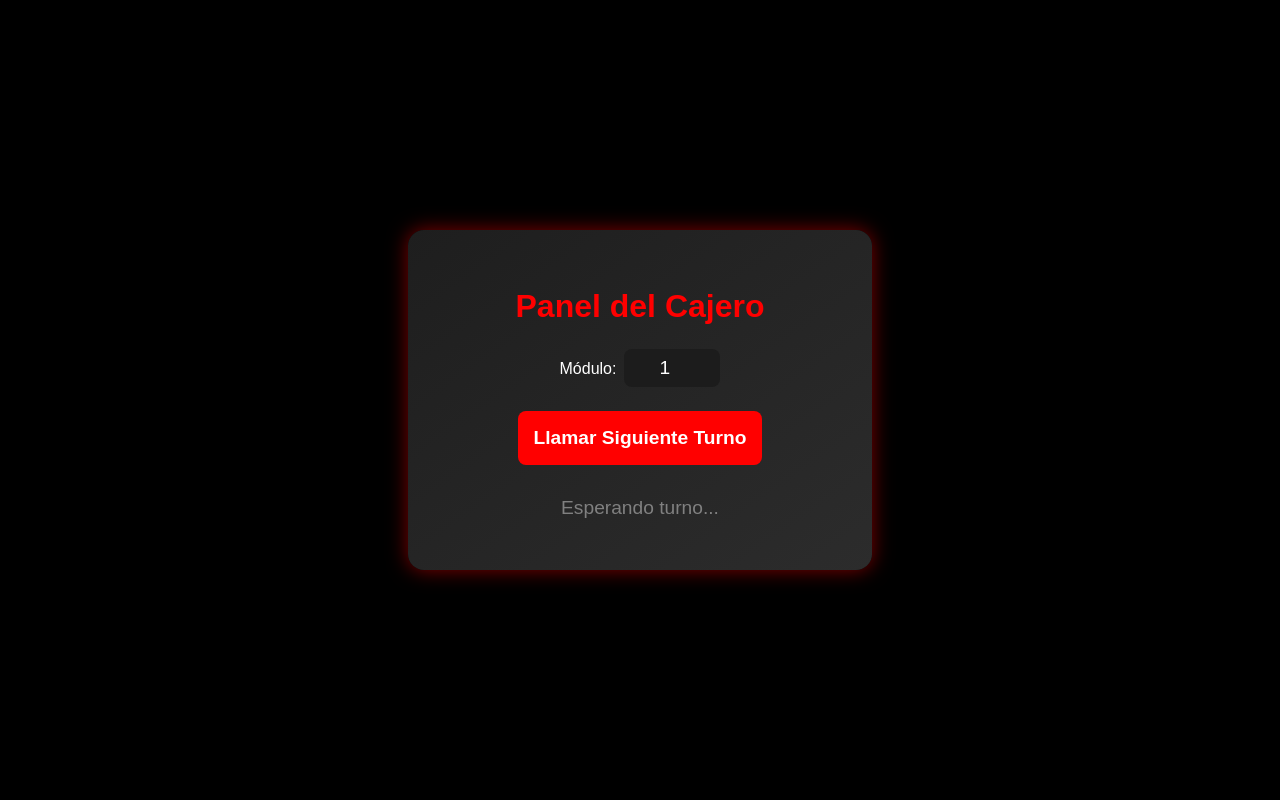
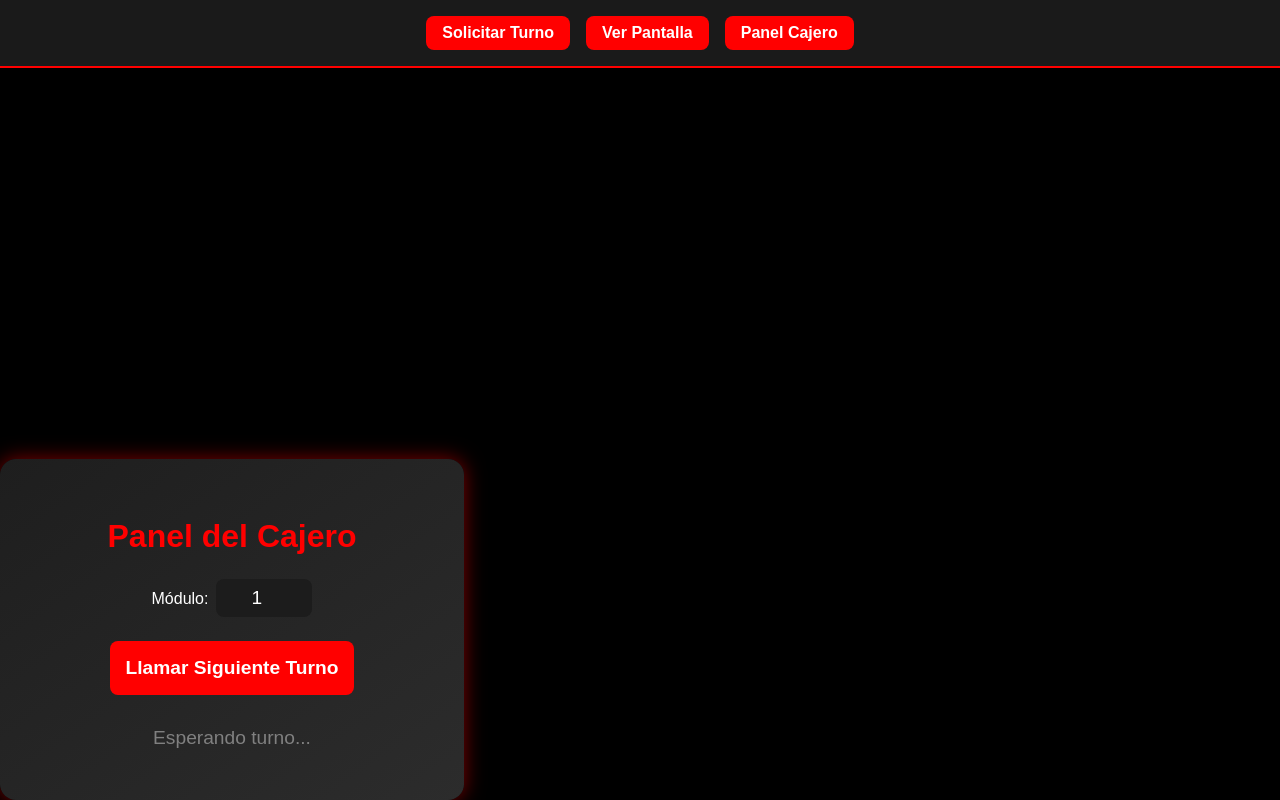
Before and after one commit to SistemasCampana/Turnos_frontend, a React (Create React App) app: page /panel in a window 1280 px wide. Built offline with nearby package versions, Linux system fonts and the light colour scheme.

Commit message:
Configuracion barra de navegacion

```diff
--- /dev/null
+++ b/src/componentes/Navbar.jsx
@@ -0,0 +1,50 @@
+import React from "react";
+import { useNavigate } from "react-router-dom";
+
+const Navbar = () => {
+  const navigate = useNavigate();
+
+  const estilos = {
+    nav: {
+      background: "#1a1a1a",
+      padding: "1rem",
+      display: "flex",
+      justifyContent: "center",
+      gap: "1rem",
+      borderBottom: "2px solid red",
+    },
+    navButton: {
+      padding: "0.5rem 1rem",
+      background: "red",
+      color: "white",
+      border: "none",
+      borderRadius: "0.5rem",
+      cursor: "pointer",
+    },
+  };
+
+  return (
+    <nav style={estilos.nav}>
+      <button
+        style={estilos.navButton}
+        onClick={() => navigate("/turno")}
+      >
+        Solicitar Turno
+      </button>
+      <button
+        style={estilos.navButton}
+        onClick={() => navigate("/pantalla")}
+      >
+        Ver Pantalla
+      </button>
+      <button
+        style={estilos.navButton}
+        onClick={() => navigate("/panel")}
+      >
+        Panel Cajero
+      </button>
+    </nav>
+  );
+};
+
+export default Navbar;
--- a/src/componentes/PanelCajero.jsx
+++ b/src/componentes/PanelCajero.jsx
@@ -1,4 +1,5 @@
 import React, { useState } from 'react';
+import Navbar from "./Navbar";
 
 const PanelCajero = () => {
   const [turno, setTurno] = useState(null);
@@ -21,10 +22,15 @@ const PanelCajero = () => {
     container: {
       height: "100vh",
       display: "flex",
+      flexDirection: "column",
+      background: "black",
+      fontFamily: "sans-serif",
+    },
+    content: {
+      flex: 1,
+      display: "flex",
       justifyContent: "center",
       alignItems: "center",
-      background: "black",
-      fontFamily: "sans-serif",
     },
     card: {
       background: "linear-gradient(145deg, #1e1e1e, #2c2c2c)",
@@ -74,6 +80,11 @@ const PanelCajero = () => {
 
   return (
     <div style={estilos.container}>
+      {/* 🔹 Barra de navegación */}
+      <Navbar />
+
+      {/* Contenido principal centrado */}
+      <div style={estilos.content}></div>
       <div style={estilos.card}>
         <h2 style={estilos.titulo}>Panel del Cajero</h2>
 
```
